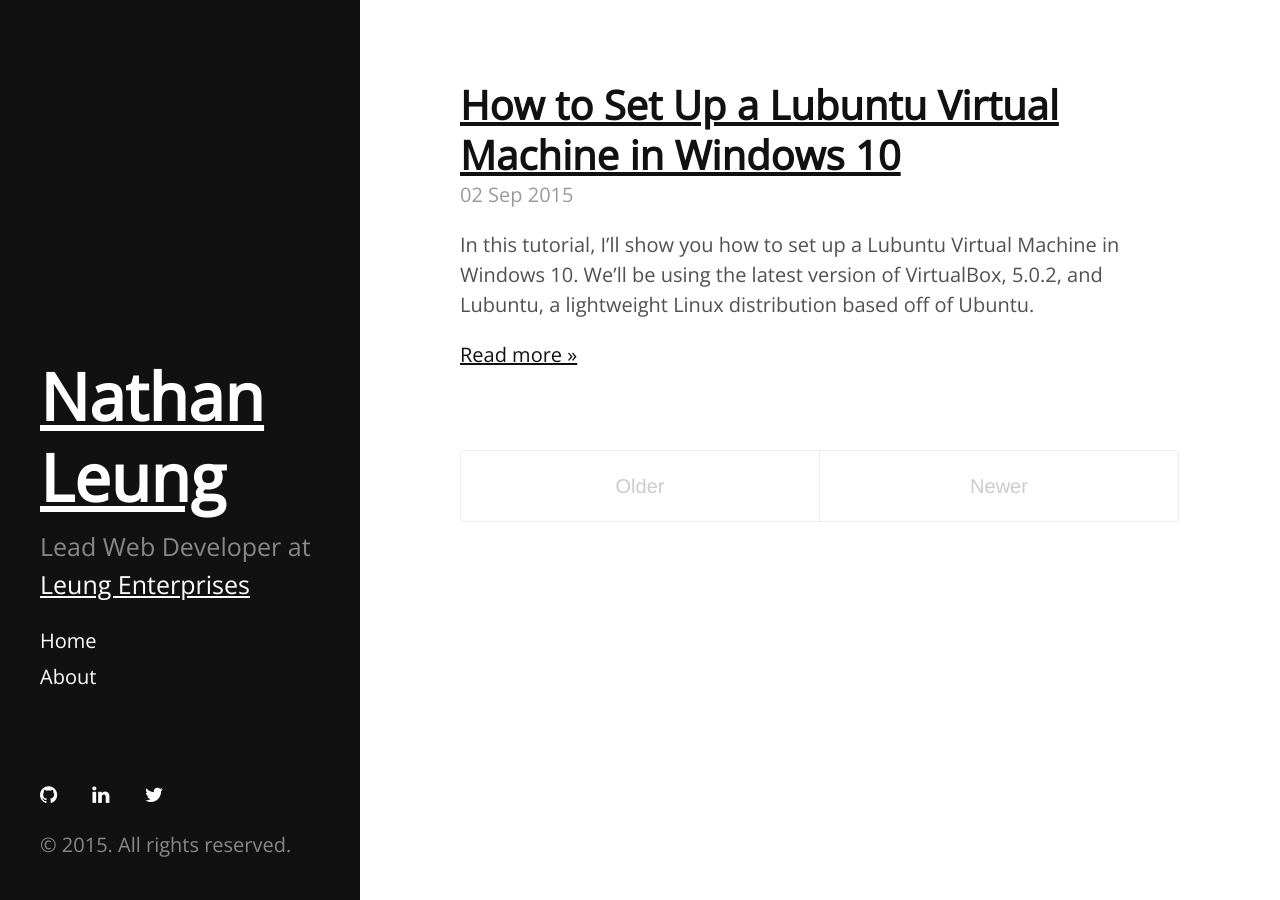
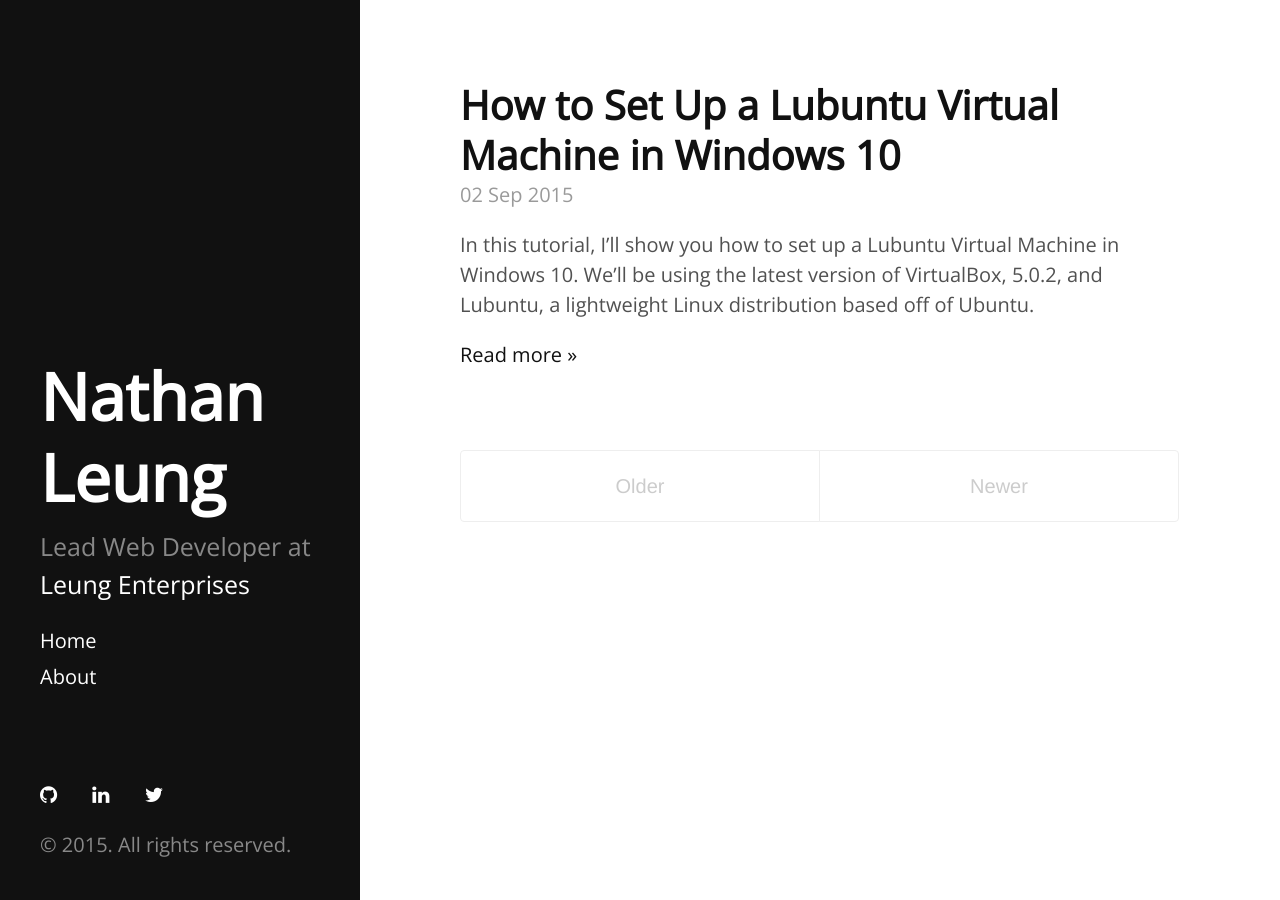
Before and after one commit to nathanhleung/blog-old.nathanhleung.com, a Jekyll site: the page built from index.html, in a window 1280 px wide. Built offline with Jekyll 4.4.1, drawn with Linux system fonts in a browser that asks for light colours; nearby versions of some CDN libraries; Markdown is read by kramdown in place of the engine named in the settings; the list of posts is cut into pages by our own code.

Commit message:
Update styles.scss

```diff
--- a/public/css/styles.scss
+++ b/public/css/styles.scss
@@ -70,7 +70,7 @@
     }
   }
 }
-a {
+.post p > a {
   text-decoration: underline;
 }
 .related-posts li a:hover {
```
